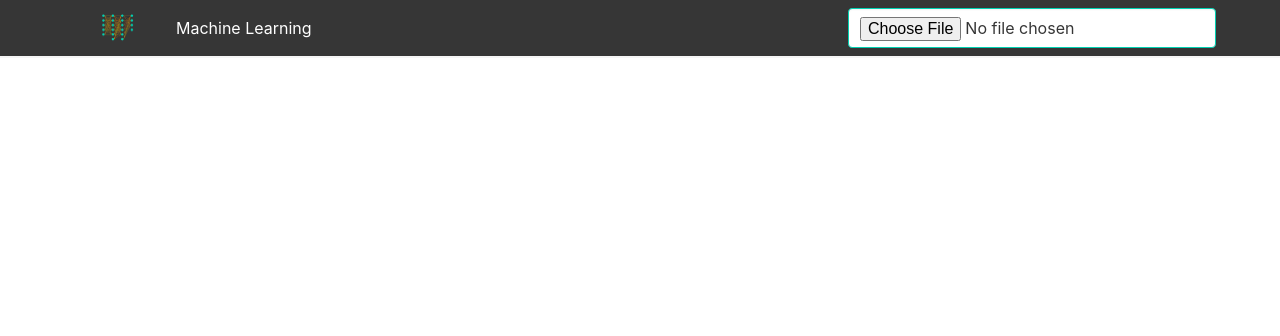
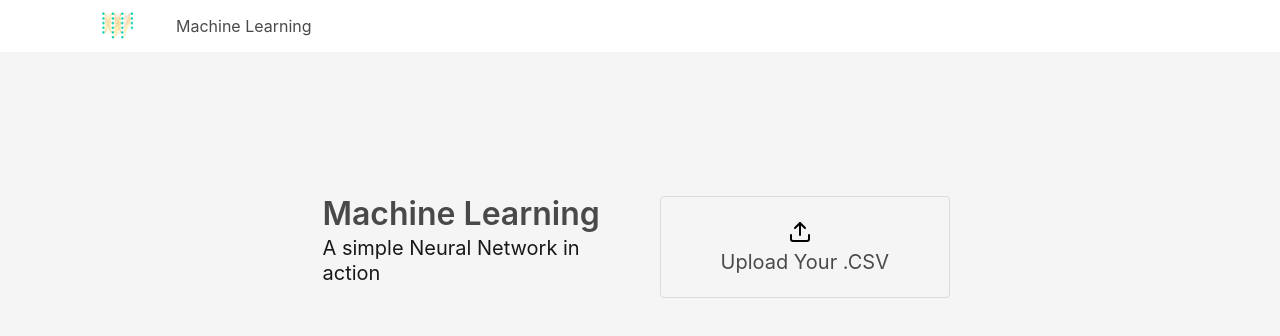
Before and after one commit to warlockxins/machine_learning_demo, a Vue app: page / in a window 1280 px wide. Shown: the top 336 px of the page. Built offline with nearby package versions, Linux system fonts and the light colour scheme.

Commit message:
major usability improvements

```diff
--- a/src/App.vue
+++ b/src/App.vue
@@ -1,14 +1,15 @@
 <template>
     <div id="app">
         <header-navigation v-on:learn="startLearning" v-on:reset="reset" :canLearn="canLearn"></header-navigation>
-        <progress
-            v-if="isTraining"
-            class="progress is-small"
-            :value="progress"
-            max="100"
-        >{{progress}}</progress>
-        <main role="main" class="container">
-            <template v-if="$store.state.dataset">
+
+        <main role="main">
+            <div class="container data-container" v-if="$store.state.dataset">
+                <progress
+                    v-if="isTraining"
+                    class="progress is-info"
+                    :value="progress"
+                    max="100"
+                >{{progress}}</progress>
                 <data-table
                     ref="dataTable"
                     v-on:testRecord="testRecord"
@@ -23,7 +24,8 @@
                     :error="predictionError"
                     ref="graph"
                 ></node-graph>
-            </template>
+            </div>
+            <index-page-component v-else></index-page-component>
         </main>
     </div>
 </template>
@@ -33,6 +35,7 @@ import "./css/sticky-footer-navbar.css";
 import HeaderNavigation from "./components/HeaderNavigation";
 import DataTable from "./components/DataTable";
 import NodeGraph from "./components/NodeGraph";
+import IndexPageComponent from "./components/IndexPage";
 import NeuralNetwork from "./utils/neuralNet";
 
 export default {
@@ -40,7 +43,8 @@ export default {
     components: {
         HeaderNavigation,
         DataTable,
-        NodeGraph
+        NodeGraph,
+        IndexPageComponent
     },
     data: () => {
         return {
--- a/src/components/DataTable.vue
+++ b/src/components/DataTable.vue
@@ -1,11 +1,16 @@
 <template>
     <div v-if="datasetHeaders.length">
-        <h3>Current data is {{errors.length === 0 ? "": "not"}} ready to Learn</h3>
-        <!-- errors -->
-        <div class="content">
-            <ul class="list-group" v-if="errors.length">
-                <li class="has-text-danger" v-for="(item, key) in errors" :key="key">{{item}}</li>
-            </ul>
+        <div
+            class="notification"
+            :class="{'is-primary': errors.length === 0, 'is-danger': errors.length > 0}"
+        >
+            <h3>Current data is {{errors.length === 0 ? "": "not"}} ready to Learn</h3>
+            <!-- errors -->
+            <div class="content">
+                <ul class="list-group" v-if="errors.length">
+                    <li v-for="(item, key) in errors" :key="key">{{item}}</li>
+                </ul>
+            </div>
         </div>
 
         <!-- data table -->
@@ -82,13 +87,10 @@
                 aria-label="Next"
             >Next</a>
             <ul class="pagination-list">
-                <li
-                    :class="{'is-current': item === current}"
-                    v-for="(item, index) in pageRegion"
-                    :key="index"
-                >
+                <li v-for="(item, index) in pageRegion" :key="index">
                     <a
                         class="pagination-link"
+                        :class="{'is-current': item === current}"
                         href="#"
                         v-on:click.prevent.stop="current = item"
                     >{{ item + 1 }}</a>
--- a/src/components/HeaderNavigation.vue
+++ b/src/components/HeaderNavigation.vue
@@ -1,9 +1,5 @@
 <template>
-    <nav
-        class="navbar is-dark is-fixed-top has-shadow"
-        role="navigation"
-        aria-label="main navigation"
-    >
+    <nav class="navbar is-fixed-top has-shadow" role="navigation" aria-label="main navigation">
         <div class="container">
             <div class="navbar-brand">
                 <a class="navbar-item">
@@ -11,6 +7,7 @@
                     Machine Learning
                 </a>
                 <a
+                    v-if="$store.state.dataset"
                     role="button"
                     class="navbar-burger burger"
                     :class="{'is-active': menuExpanded}"
@@ -25,46 +22,30 @@
                 </a>
             </div>
 
-            <div id="navbar" class="navbar-menu" :class="{'is-active': menuExpanded}">
+            <div
+                id="navbar"
+                v-if="$store.state.dataset"
+                class="navbar-menu"
+                :class="{'is-active': menuExpanded}"
+            >
                 <div class="navbar-start">
-                    <a
-                        href="#"
-                        class="navbar-item has-text-primary"
-                        v-if="selected || parsed"
-                        type="button"
-                        v-on:click="reset"
-                    >Clear dataset</a>
+                    <a class="navbar-item" href="#" type="button" v-on:click="reset">
+                        <span class="icon has-text-primary">
+                            <img src="@/assets/rotate-ccw.svg">
+                        </span>
+                        <span href="#" class="navbar-item">Clear Dataset</span>
+                    </a>
                 </div>
                 <div class="navbar-end">
                     <div class="navbar-item">
                         <div class="field is-grouped">
-                            <div class="control" v-if="!parsed">
-                                <input
-                                    ref="fileInput"
-                                    class="input is-primary"
-                                    type="file"
-                                    placeholder="Upload.csv"
-                                    aria-label="Upload"
-                                    accept=".csv"
-                                    id="file"
-                                    v-on:change="onFile"
-                                >
-                            </div>
                             <button
-                                v-else
                                 class="button is-primary"
                                 type="button"
                                 id="submit-learn"
                                 v-on:click="$emit('learn')"
                                 :disabled="!canLearn"
                             >Learn</button>
-                            <button
-                                v-if="selected"
-                                class="button is-primary"
-                                type="button"
-                                id="submit-parse"
-                                v-on:click="parseFile"
-                            >Parse</button>
                         </div>
                     </div>
                 </div>
@@ -79,40 +60,13 @@ export default {
     props: ["canLearn"],
     data: function() {
         return {
-            menuExpanded: true,
-            parsed: false,
-            selected: false
+            menuExpanded: true
         };
     },
     methods: {
         reset: function() {
-            this.parsed = false;
-            this.selected = false;
-            if (this.$refs.fileInput) {
-                this.$refs.fileInput.value = null;
-            }
             this.$emit("reset");
             this.$store.dispatch("deleteDataset");
-        },
-        parseFile: async function() {
-            if (this.$refs.fileInput.files.length === 0) {
-                return;
-            }
-
-            try {
-                await this.$store.dispatch(
-                    "createDatasetFromFile",
-                    this.$refs.fileInput.files[0]
-                );
-                this.parsed = true;
-                this.selected = false;
-                this.$refs.fileInput.value = null;
-            } catch (error) {
-                this.reset();
-            }
-        },
-        onFile: function() {
-            this.selected = this.$refs.fileInput.files.length !== 0;
         }
     }
 };
--- /dev/null
+++ b/src/components/IndexPage.vue
@@ -0,0 +1,86 @@
+<template>
+    <section class="hero is-medium is-light">
+        <div class="container">
+            <div class="hero-body columns">
+                <div class="column">
+                    <h1 class="title">Machine Learning</h1>
+                    <h2 class="subtitle">A simple Neural Network in action</h2>
+                </div>
+                <div class="column">
+                    <div class="field">
+                        <div class="file is-medium is-boxed is-centered" ref="fileDrop">
+                            <label class="file-label">
+                                <input
+                                    class="file-input"
+                                    type="file"
+                                    name="resume"
+                                    v-on:change="onFileInput"
+                                >
+                                <span class="file-cta">
+                                    <span class="file-icon">
+                                        <img src="@/assets/upload.svg">
+                                    </span>
+                                    <span class="file-label">Upload Your .CSV</span>
+                                </span>
+                            </label>
+                        </div>
+                    </div>
+                </div>
+            </div>
+        </div>
+    </section>
+</template>
+
+<script>
+export default {
+    mounted() {
+        const { fileDrop } = this.$refs;
+        this.dragAndDropCapable = this.isDragAndDropCapable();
+        if (this.dragAndDropCapable) {
+            [
+                "drag",
+                "dragstart",
+                "dragend",
+                "dragover",
+                "dragenter",
+                "dragleave",
+                "drop"
+            ].forEach(event => {
+                document.body.addEventListener(event, e => {
+                    e.preventDefault();
+                    e.stopPropagation();
+                });
+            });
+            fileDrop.addEventListener("drop", this.dropEvent);
+        }
+    },
+    beforeDestroy() {
+        const { fileDrop } = this.$refs;
+        fileDrop.removeEventListener("drop", this.dropEvent);
+    },
+    methods: {
+        dropEvent(e) {
+            const files = e.target.files || e.dataTransfer.files;
+            if (!files.length) return;
+            this.onFileChanged(files[0]);
+        },
+        onFileInput(ev) {
+            if (ev.target.files) {
+                this.onFileChanged(ev.target.files[0]);
+            }
+        },
+        onFileChanged(file) {
+            this.$store.dispatch("createDatasetFromFile", file);
+        },
+        isDragAndDropCapable() {
+            const { fileDrop } = this.$refs;
+            return (
+                ("draggable" in fileDrop ||
+                    ("ondragstart" in fileDrop && "ondrop" in fileDrop)) &&
+                "FormData" in window &&
+                "FileReader" in window
+            );
+        }
+    }
+};
+</script>
--- a/src/css/sticky-footer-navbar.css
+++ b/src/css/sticky-footer-navbar.css
@@ -1,24 +1,18 @@
-/* Sticky footer styles
--------------------------------------------------- */
 html {
     position: relative;
     min-height: 100%;
 }
 
 .progress {
-    position: absolute;
+    position: fixed;
+    z-index: 1;
+    bottom: 0;
 }
 
-body > #app > .container {
+.data-container {
     padding-top: 40px;
     padding-bottom: 40px;
 }
-
-.footer > .container {
-    padding-right: 15px;
-    padding-left: 15px;
-}
-
 /* display node  */
 
 .node-graph {
```
Also changed, not shown: src/assets/rotate-ccw.svg (added), src/assets/upload.svg (added).
